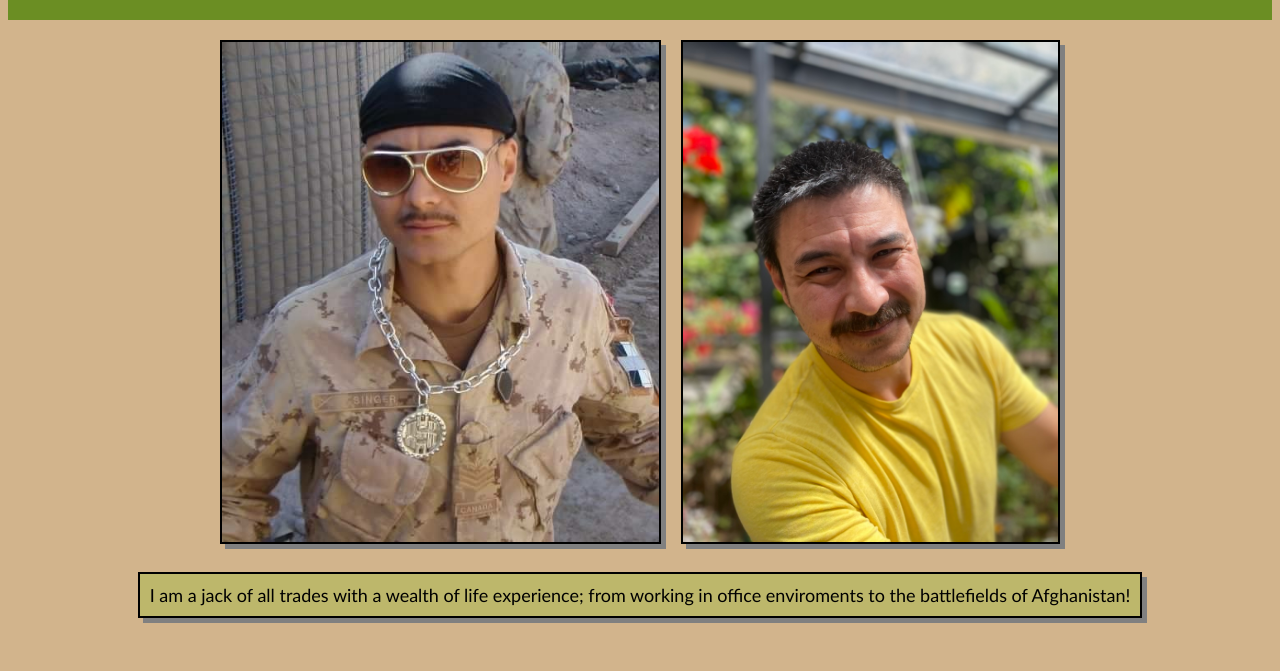
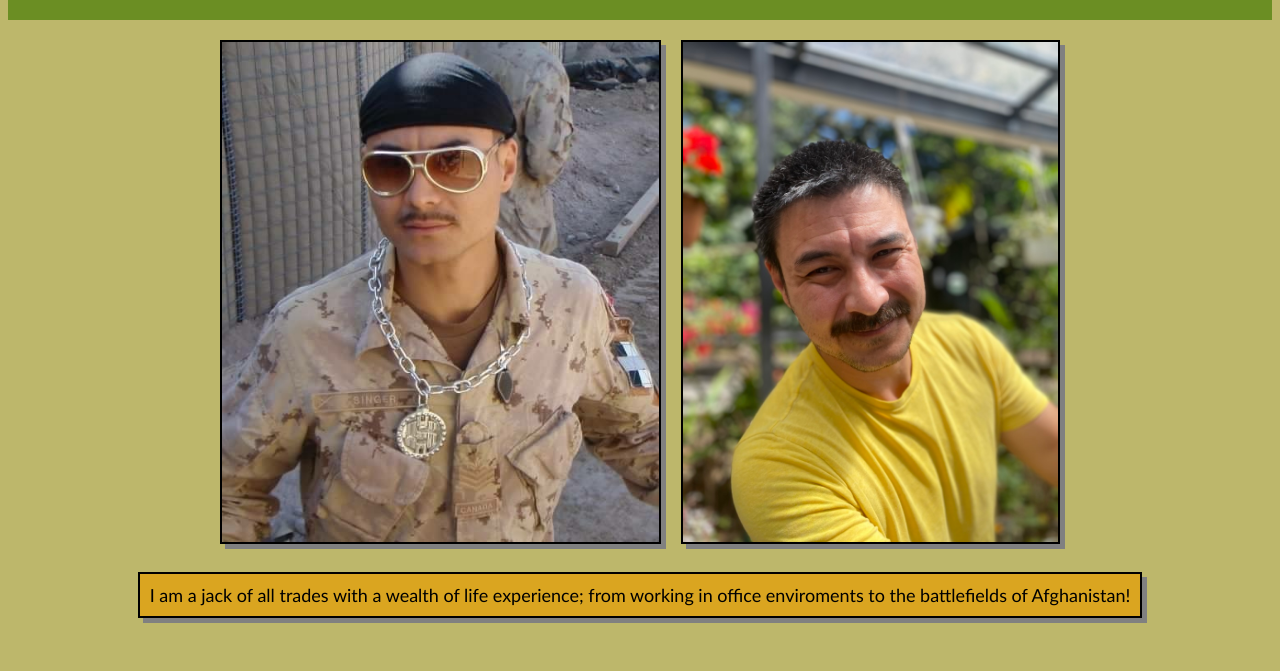
Before and after one commit to S1NGS1NG80/Challenge-2, a plain HTML site: page index.html in a window 1280 px wide. Shown: the part 129-800 px from the top of the page. Drawn offline with Linux system fonts and the light colour scheme.

Commit message:
Changed colour scheme

```diff
--- a/assets/style.css
+++ b/assets/style.css
@@ -6,7 +6,7 @@
 }
 
 body {
-    background-color: tan;
+    background-color: darkkhaki;
 }
 
 .header {
@@ -73,7 +73,7 @@ a {
 .blurb {
     font-size: large;
     padding: 10px;
-    background-color:darkkhaki;
+    background-color:goldenrod;
     border: 2px solid black;
     box-shadow: 5px 5px grey;
 }
@@ -125,7 +125,6 @@ section {
     font-size: large;
 }
 
-
 .footer {
     padding: 30px;
     clear: both;
```
